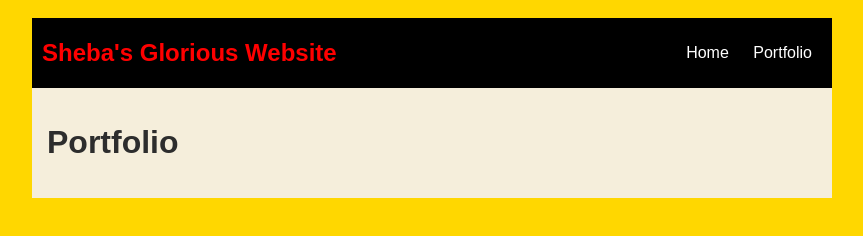
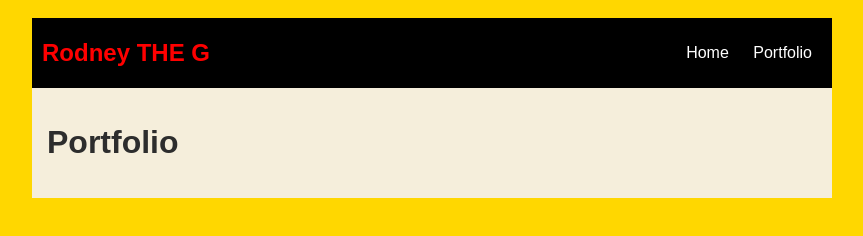
Before and after one commit to rodneymitchell34/rodneymitchell34.github.io, a plain HTML site: page portfolio.html in a window 1280 px wide. Shown: the whole page, without its empty margins (208-1071 px from the left). Drawn offline with nearby package versions, Linux system fonts and the light colour scheme; no server answers.

Commit message:
add portfolio.html file

```diff
--- a/portfolio.html
+++ b/portfolio.html
@@ -90,7 +90,7 @@
     <body>
         <div id="all-contents">
            <nav>
-               <header>Sheba's Glorious Website</header>
+               <header>Rodney THE G </header>
                <ul>
                    <li><a href="index.html">Home</a>
                    </li>
```
